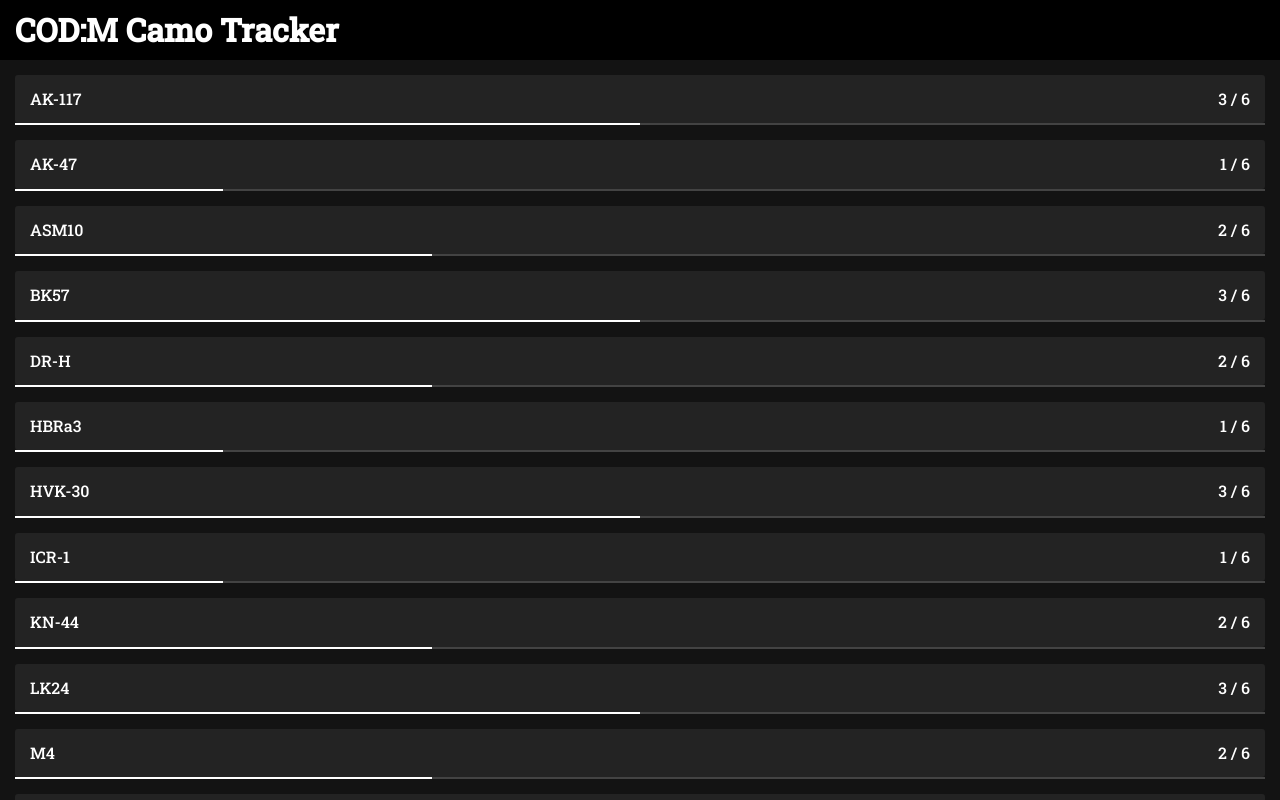
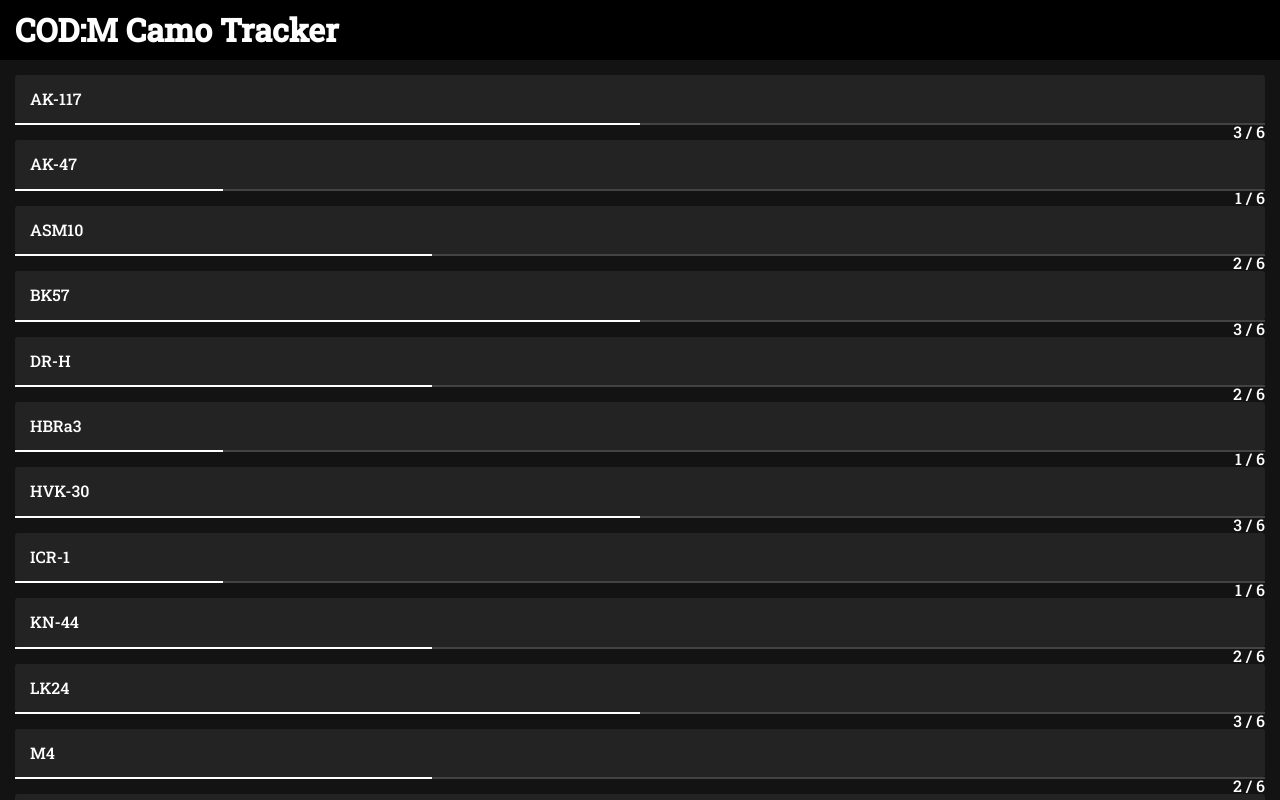
Before and after one commit to Dust-Finger3/camo-tracker, an Angular app: page / in a window 1280 px wide. Shown: the top 800 px of the page. Built offline with nearby package versions, Linux system fonts and the light colour scheme.

Commit message:
tried extracting the progress bar from camo card component and passing data

```diff
--- a/src/app/app.module.ts
+++ b/src/app/app.module.ts
@@ -7,9 +7,10 @@
 import { AppComponent } from './app.component';
 import { HomePageComponent } from './home-page/home-page.component';
 import { CamoCardComponent } from './camo-card/camo-card.component';
+import { ProgressBarComponent } from './progress-bar/progress-bar.component';
 
 @NgModule({
-  declarations: [AppComponent, HomePageComponent, CamoCardComponent],
+  declarations: [AppComponent, HomePageComponent, CamoCardComponent, ProgressBarComponent],
   imports: [
     BrowserModule,
     AppRoutingModule,
--- a/src/app/camo-card/camo-card.component.html
+++ b/src/app/camo-card/camo-card.component.html
@@ -1,10 +1,3 @@
 <div class="card">
-  <div class="progress-number">
-    {{ progress.current }} /
-    {{ progress.total }}
-  </div>
   <div class="title">{{ weapon.name }}</div>
 </div>
-<div class="progress-bar">
-  <div class="bar" [style.width]="progress.bar"></div>
-</div>
--- a/src/app/home-page/home-page.component.html
+++ b/src/app/home-page/home-page.component.html
@@ -2,8 +2,9 @@
   <div class="card-container" *ngFor="let Weapon of weapons">
     <app-camo-card
       [weapon]="Weapon"
-      [progress]="progressData[Weapon.id]"
     ></app-camo-card>
+    <app-progress-bar
+    [progress]="progressData[Weapon.id]"></app-progress-bar>
     <div class="progress-bar">
       <div class="bar" [style.width]="progressData.bar"></div>
     </div>
--- /dev/null
+++ b/src/app/progress-bar/progress-bar.component.html
@@ -0,0 +1,7 @@
+<div class="progress-number">
+  {{ progress.current }} /
+  {{ progress.total }}
+</div>
+<div class="progress-bar">
+  <div class="bar" [style.width]="progress.bar"></div>
+</div>
--- /dev/null
+++ b/src/app/progress-bar/progress-bar.component.scss
@@ -0,0 +1,15 @@
+
+.progress-bar {
+  width: 100%;
+  background: #434343;
+  height: 2px;
+
+  .bar {
+    background: #fff;
+    height: 100%;
+  }
+}
+
+.progress-number {
+  float: right;
+}
--- /dev/null
+++ b/src/app/progress-bar/progress-bar.component.ts
@@ -0,0 +1,17 @@
+import { Component, OnInit, Input } from '@angular/core';
+import { ProgressData } from '../home-page/ProgressData';
+
+@Component({
+  selector: 'app-progress-bar',
+  templateUrl: './progress-bar.component.html',
+  styleUrls: ['./progress-bar.component.scss']
+})
+export class ProgressBarComponent implements OnInit {
+  @Input() progress: ProgressData;
+
+  constructor() { }
+
+  ngOnInit(): void {
+  }
+
+}
```
Also changed, not shown: 1 other file (tests, documents, lock files or other folders).
